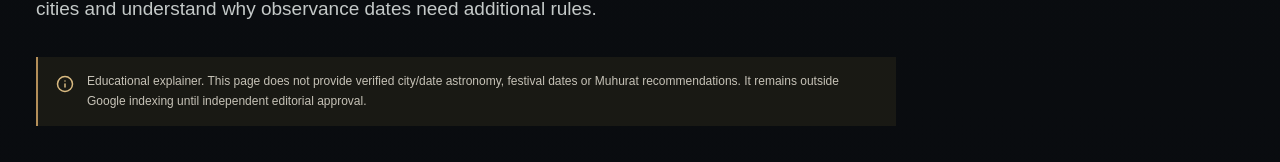
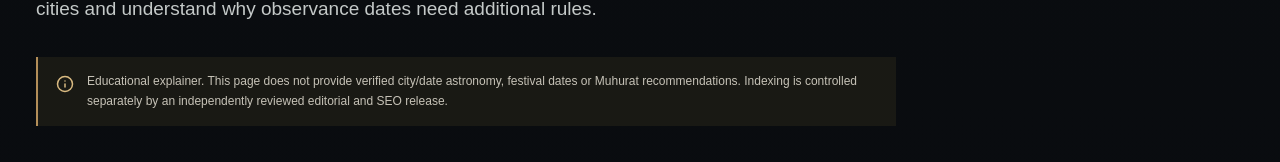
Before and after one commit to SviatF/panchavani, a Next.js app: page /learn/what-is-tithi in a window 1280 px wide. Shown: the part 487-649 px from the top of the page. Built offline with nearby package versions, Linux system fonts and the light colour scheme.

Commit message:
seo: route evergreen article indexing through explicit independent double-reviewed permit

```diff
--- a/app/learn/[topic]/page.tsx
+++ b/app/learn/[topic]/page.tsx
@@ -3,6 +3,7 @@ import {notFound} from 'next/navigation';
 import type {Metadata} from 'next';
 import {ArrowLeft,ArrowRight,BookOpen,Clock3,ExternalLink,Info,CheckCircle2} from 'lucide-react';
 import {learningGuides,learningSlugs,type LearningSlug} from '@/lib/learning-guides';
+import {isIndexableLearningGuide} from '@/lib/seo-release-manifest';
 
 type Props={params:Promise<{topic:string}>};
 function isTopic(v:string):v is LearningSlug{return learningSlugs.some(x=>x===v);}
@@ -15,7 +16,7 @@ export async function generateMetadata({params}:Props):Promise<Metadata>{
   title:article.title,
   description:article.description,
   alternates:{canonical:'https://panchavani.com/learn/'+topic+'/'},
-  robots:{index:false,follow:false},
+  robots:{index:isIndexableLearningGuide(topic),follow:isIndexableLearningGuide(topic)},
   openGraph:{type:'article',title:article.title,description:article.description,
    url:'https://panchavani.com/learn/'+topic+'/'}
  };
@@ -33,8 +34,8 @@ export default async function LearningArticle({params}:Props){
    <p className="learning-dek">{article.lead}</p>
    <div className="learning-disclosure"><Info size={18} aria-hidden="true"/>
     <p>Educational explainer. This page does not provide verified city/date astronomy,
-    festival dates or Muhurat recommendations. It remains outside Google indexing
-    until independent editorial approval.</p>
+    festival dates or Muhurat recommendations. Indexing is controlled separately
+    by an independently reviewed editorial and SEO release.</p>
    </div>
   </div>
   <div className="page-width learning-layout">
```
